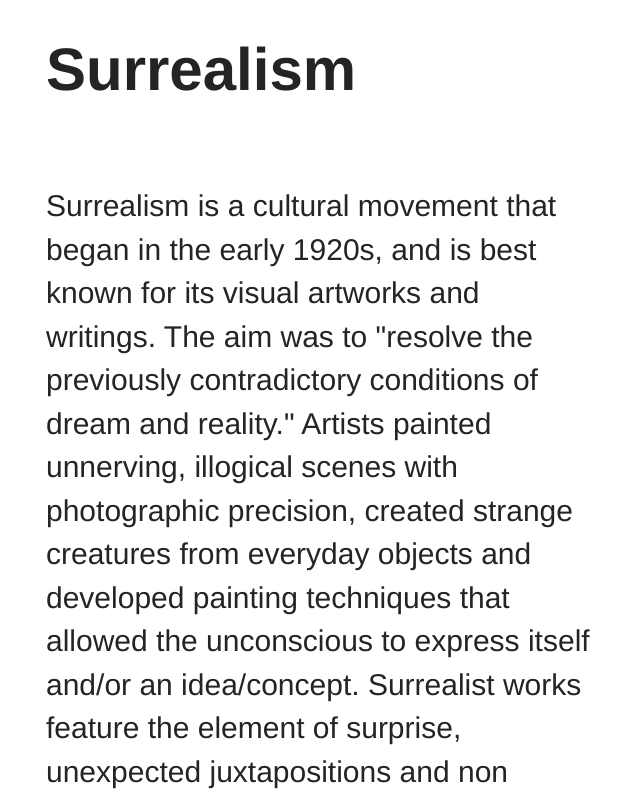
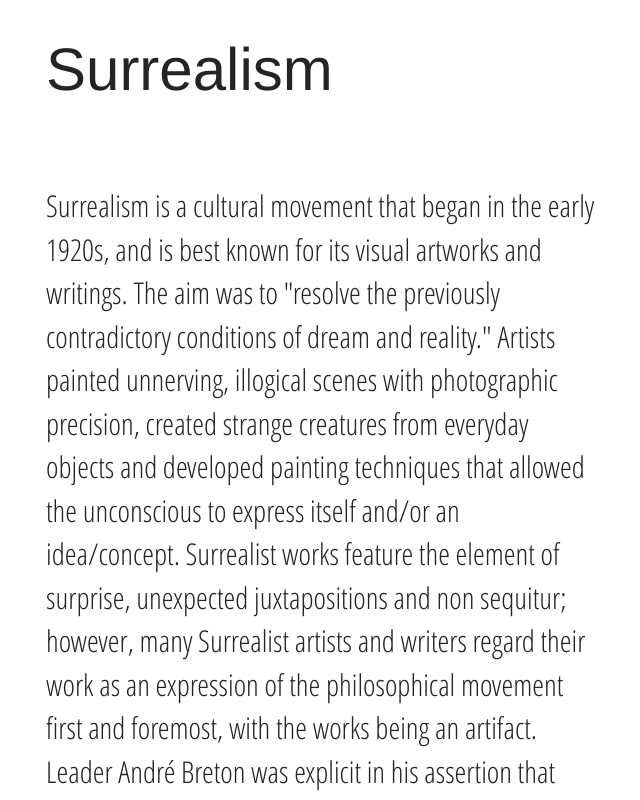
Before and after one commit to youarebenjames/art336-html-css-bootcamp-02, a plain HTML site: page index.html in a window 1280 px wide. Shown: the top 800 px of the page, without its empty margins (319-959 px from the left). Drawn offline with Linux system fonts and the light colour scheme; a web font is replaced by a local one.

Commit message:
I think this did it.

```diff
--- a/scss/_base.scss
+++ b/scss/_base.scss
@@ -5,7 +5,7 @@ Base Rules
 
 body {
     color: $color;
-    //font-family: 'Open Sans Condensed', sans-serif;
+    font-family: 'Open Sans Condensed', sans-serif;
     @include body-font-regular;
     //font-size: 20px;
     @include fontSize(20px);
@@ -16,7 +16,7 @@ body {
 }
 
 h1, h2, h3, h4, h5, h6 {
-    //font-family: 'Open Sans Condensed', sans-serif;
+    font-family: 'Open Sans Condensed', sans-serif;
     @include headline-font;
     line-height: 1;
 }
--- a/scss/_globals.scss
+++ b/scss/_globals.scss
@@ -14,6 +14,7 @@ Globals
     font-size: $size;
     font-size: calculateRem($size);
 }
+
 @font-face {
   font-family: 'Open Sans Condensed';
   font-style: normal;
```
Also changed, not shown: css/main.css.
